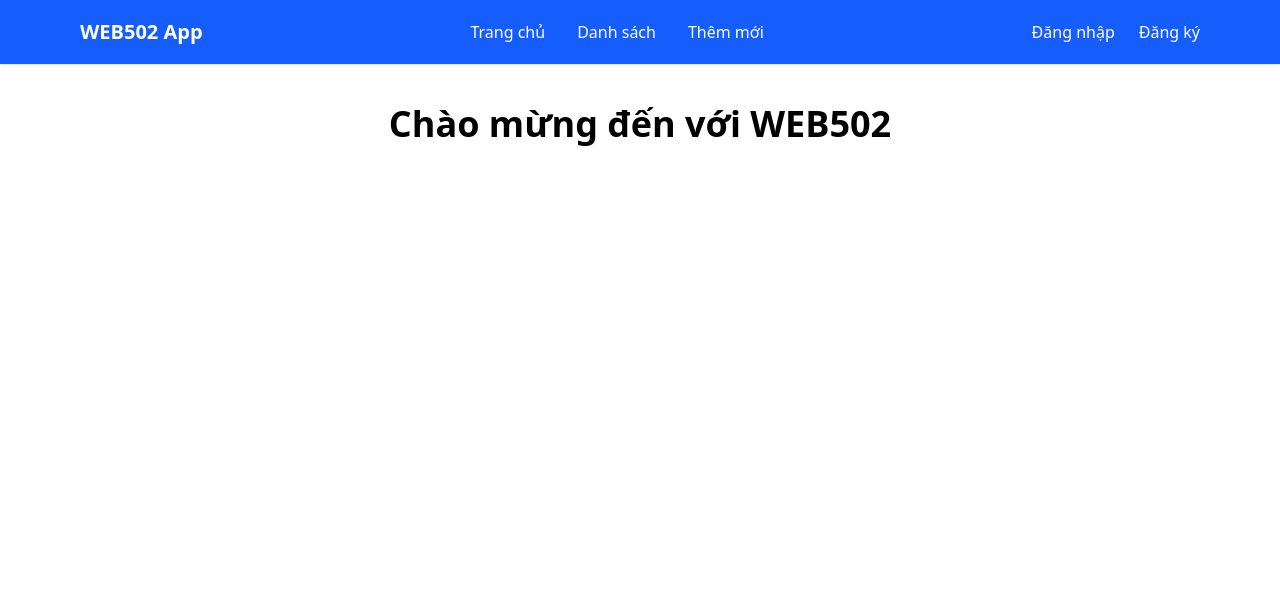
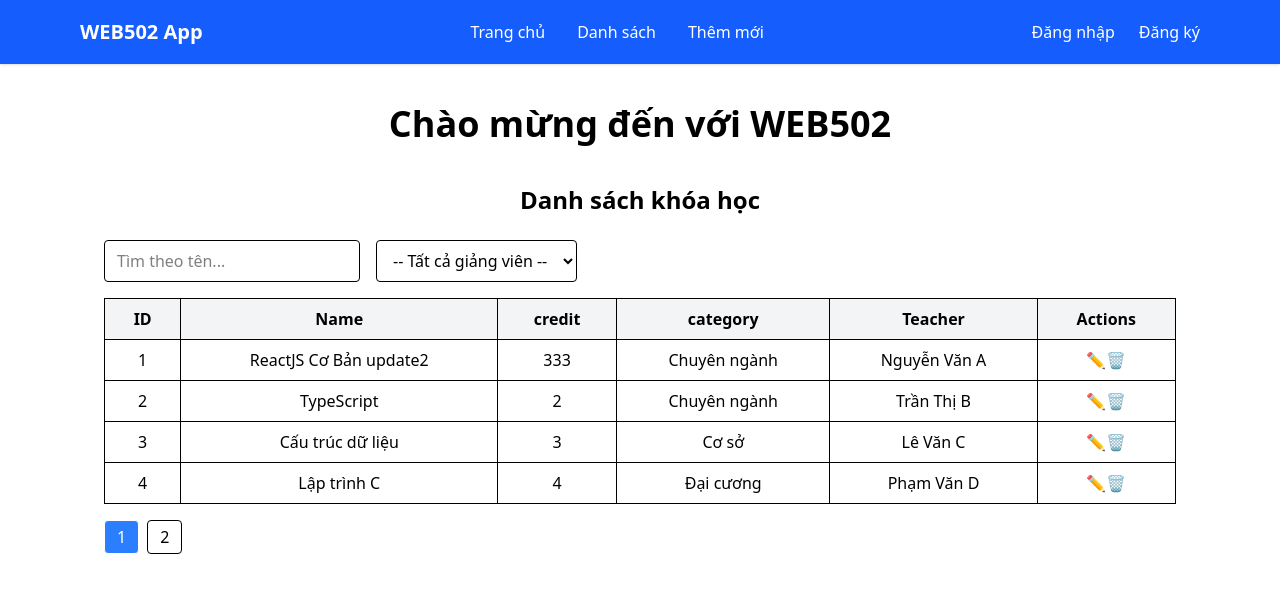
Before and after one commit to kiemhieu-hub/Typescript-WD20308, a React (Vite) app in the folder web502-typescript-base-main/: page /list in a window 1280 px wide. Shown: the top 592 px of the page. Built offline with nearby package versions, Linux system fonts and the light colour scheme; data requests are answered from the project's data file.

Commit message:
update 04/02

```diff
--- /dev/null
+++ b/web502-typescript-base-main/db.json
@@ -0,0 +1,66 @@
+{
+  "courses": [
+    {
+      "id": 1,
+      "name": "ReactJS Cơ Bản update2",
+      "credit": "333",
+      "category": "Chuyên ngành",
+      "teacher": "Nguyễn Văn A"
+    },
+    {
+      "id": 2,
+      "name": "TypeScript",
+      "credit": 2,
+      "category": "Chuyên ngành",
+      "teacher": "Trần Thị B"
+    },
+    {
+      "id": 3,
+      "name": "Cấu trúc dữ liệu",
+      "credit": 3,
+      "category": "Cơ sở",
+      "teacher": "Lê Văn C"
+    },
+    {
+      "id": 4,
+      "name": "Lập trình C",
+      "credit": 4,
+      "category": "Đại cương",
+      "teacher": "Phạm Văn D"
+    },
+    {
+      "name": "kh1",
+      "credit": "3",
+      "category": "Cơ sở",
+      "teacher": "ng van a",
+      "id": 5
+    },
+    {
+      "name": "chiu",
+      "credit": "1234",
+      "category": "Đại cương",
+      "teacher": "ng van d",
+      "id": 6
+    },
+    {
+      "name": "vvabc",
+      "credit": "111",
+      "category": "Chuyên ngành",
+      "teacher": "ng van d",
+      "id": 7
+    }
+  ],
+  "users": [
+    {
+      "email": "emchiuthua123@gmail.com",
+      "password": "$2a$10$X4mI696pi0SHIol2zLwkpuEN3DMWSFj4v7dD8VutwwmvUmnyKDBue",
+      "id": 1
+    },
+    {
+      "email": "emchiuthua1234@gmail.com",
+      "password": "$2a$10$8sxWR6owQcMogdqSS/U8GeKr2foGEC5QXUrkMTR6nsaPu6aOtqQB6",
+      "username": "admin1",
+      "id": 2
+    }
+  ]
+}
--- a/web502-typescript-base-main/package.json
+++ b/web502-typescript-base-main/package.json
@@ -5,7 +5,7 @@
   "type": "module",
   "scripts": {
     "dev": "vite",
-    "server": "npx json-server-auth db.json",
+    "db": "npx json-server-auth db.json",
     "build": "tsc -b && vite build",
     "lint": "eslint .",
     "preview": "vite preview"
--- a/web502-typescript-base-main/src/App.tsx
+++ b/web502-typescript-base-main/src/App.tsx
@@ -1,7 +1,26 @@
 import { Toaster } from "react-hot-toast";
-import { Link } from "react-router-dom";
+import { Link, Route, Routes } from "react-router-dom";
+import ListPage from "./pages/List";
+import AddPage from "./pages/Add";
+import AuthPage from "./pages/AuthPage";
+import ProtectRoute from "./components/ProtectRoute";
+import { useNavigate } from "react-router-dom";
+import toast from "react-hot-toast";
+
 
 function App() {
+  const navigate = useNavigate();
+
+  const isLoggedIn = Boolean(localStorage.getItem("accessToken"));
+  const user = JSON.parse(localStorage.getItem("user") || "null");
+  console.log("USER:", user);
+
+  const logout = () => {
+    localStorage.removeItem("accessToken");
+    localStorage.removeItem("user");
+    toast.success("Đăng xuất thành công 👋");
+    navigate("/login");
+  };
   return (
     <>
       <nav className="bg-blue-600 text-white shadow">
@@ -14,28 +33,61 @@ function App() {
             <Link to="#" className="hover:text-gray-200">
               Trang chủ
             </Link>
-            <Link to="#" className="hover:text-gray-200">
+            <Link to="/list" className="hover:text-gray-200">
               Danh sách
             </Link>
-            <Link to="#" className="hover:text-gray-200">
+            <Link to="/add" className="hover:text-gray-200">
               Thêm mới
             </Link>
           </div>
 
           <div className="hidden md:flex items-center space-x-6">
-            <Link to="#" className="hover:text-gray-200">
-              Đăng nhập
-            </Link>
-            <Link to="#" className="hover:text-gray-200">
-              Đăng ký
-            </Link>
+            {!isLoggedIn ? (
+              <>
+                <Link to="/login" className="hover:text-gray-200">
+                  Đăng nhập
+                </Link>
+                <Link to="/register" className="hover:text-gray-200">
+                  Đăng ký
+                </Link>
+              </>
+            ) : (
+              <>
+                <span className="text-sm">👋 {user?.email}</span>
+                <button
+                  onClick={logout}
+                  className="bg-red-500 px-3 py-1 rounded hover:bg-red-600"
+                >
+                  Đăng xuất
+                </button>
+              </>
+            )}
           </div>
+
+
+
         </div>
       </nav>
 
-      {/* MAIN CONTENT */}
+
       <div className="max-w-6xl mx-auto mt-10 px-4 text-center">
         <h1 className="text-4xl font-bold mb-4">Chào mừng đến với WEB502</h1>
+        <Routes>
+          <Route
+            path="/"
+            element={<h2 className="text-2xl">Trang chủ nè 👋</h2>}
+          />
+
+          <Route path="/list" element={<ListPage />} />
+
+          <Route element={<ProtectRoute></ProtectRoute>}>
+            <Route path="/add" element={<AddPage />} />
+            <Route path="/edit/:id" element={<AddPage />} />
+          </Route>
+
+          <Route path="/register" element={<AuthPage isRegister />}></Route>
+          <Route path="/login" element={<AuthPage />}></Route>
+        </Routes>
       </div>
 
       <Toaster />
--- a/web502-typescript-base-main/src/pages/Add.tsx
+++ b/web502-typescript-base-main/src/pages/Add.tsx
@@ -1,42 +1,139 @@
+import { useForm, SubmitHandler } from "react-hook-form";
+import axios from "axios";
+import { useEffect } from "react";
+import { useNavigate, useParams } from "react-router-dom";
+
+type FormValues = {
+  name: string;
+  credit: number;
+  category: string;
+  teacher: string;
+};
+
 function AddPage() {
+  const navigate = useNavigate();
+  const { id } = useParams(); // có id => edit
+
+  const {
+    register,
+    handleSubmit,
+    reset,
+    formState: { errors },
+  } = useForm<FormValues>();
+
+
+  useEffect(() => {
+    if (!id) return;
+
+    const getDetail = async () => {
+      try {
+        const { data } = await axios.get(
+          `http://localhost:3000/courses/${id}`
+        );
+        reset(data); // đổ dữ liệu vào form
+      } catch (error) {
+        console.log(error);
+      }
+    };
+
+    getDetail();
+  }, [id, reset]);
+
+
+  const onSubmit: SubmitHandler<FormValues> = async (data) => {
+    try {
+      if (id) {
+
+        await axios.put(`http://localhost:3000/courses/${id}`, data);
+        alert("Cập nhật thành công");
+      } else {
+        await axios.post("http://localhost:3000/courses", data);
+        alert("Thêm khóa học thành công");
+      }
+      navigate("/");
+    } catch (error) {
+      console.log(error);
+      alert("Thao tác thất bại");
+    }
+  };
+
   return (
     <div className="p-6">
-      <h1 className="text-2xl font-semibold mb-6">Thêm mới</h1>
+      <h1 className="text-2xl font-semibold mb-6">
+        {id ? "Cập nhật khóa học" : "Thêm khóa học"}
+      </h1>
 
-      <form className="space-y-6">
-        {/* Text input */}
+      <form onSubmit={handleSubmit(onSubmit)} className="space-y-5 max-w-xl">
         <div>
-          <label htmlFor="text" className="block font-medium mb-1">
-            Text
-          </label>
+          <label className="block font-medium mb-1">Tên khóa học</label>
           <input
-            type="text"
-            id="text"
-            className="w-full border rounded-lg px-3 py-2 focus:outline-none focus:ring-2 focus:ring-blue-500"
+            className="w-full border px-3 py-2 rounded"
+            {...register("name", {
+              required: "Tên khóa học không được để trống",
+              minLength: { value: 3, message: "Tên > 3 ký tự" },
+            })}
           />
+          {errors.name && (
+            <p className="text-red-500 text-sm">{errors.name.message}</p>
+          )}
         </div>
 
-        {/* Select */}
         <div>
-          <label htmlFor="selectOption" className="block font-medium mb-1">
-            Select - option
-          </label>
-          <select
-            id="selectOption"
-            className="w-full border rounded-lg px-3 py-2 bg-white focus:outline-none focus:ring-2 focus:ring-blue-500"
-          >
-            <option value="1">One</option>
-            <option value="2">Two</option>
-            <option value="3">Three</option>
-          </select>
+          <label className="block font-medium mb-1">Số tín chỉ</label>
+          <input
+            type="number"
+            className="w-full border px-3 py-2 rounded"
+            {...register("credit", {
+              required: "Credit không được để trống",
+              min: { value: 1, message: "Credit >= 1" },
+            })}
+          />
+          {errors.credit && (
+            <p className="text-red-500 text-sm">
+              {errors.credit.message}
+            </p>
+          )}
         </div>
 
-        {/* Submit button */}
+        <div>
+          <label className="block font-medium mb-1">Danh mục</label>
+          <select
+            className="w-full border px-3 py-2 rounded"
+            {...register("category", { required: "Chọn danh mục" })}
+          >
+            <option value="">-- Chọn --</option>
+            <option value="Chuyên ngành">Chuyên ngành</option>
+            <option value="Cơ sở">Cơ sở</option>
+            <option value="Đại cương">Đại cương</option>
+          </select>
+          {errors.category && (
+            <p className="text-red-500 text-sm">
+              {errors.category.message}
+            </p>
+          )}
+        </div>
+
+        <div>
+          <label className="block font-medium mb-1">Giảng viên</label>
+          <input
+            className="w-full border px-3 py-2 rounded"
+            {...register("teacher", {
+              required: "Tên giảng viên không được để trống",
+              minLength: { value: 3, message: "Tên > 3 ký tự" },
+            })}
+          />
+          {errors.teacher && (
+            <p className="text-red-500 text-sm">
+              {errors.teacher.message}
+            </p>
+          )}
+        </div>
+
         <button
           type="submit"
-          className="px-5 py-2 bg-blue-600 text-white rounded-lg hover:bg-blue-700 transition"
+          className="px-5 py-2 bg-blue-600 text-white rounded"
         >
-          Submit
+          {id ? "Cập nhật" : "Thêm mới"}
         </button>
       </form>
     </div>
--- a/web502-typescript-base-main/src/pages/List.tsx
+++ b/web502-typescript-base-main/src/pages/List.tsx
@@ -1,37 +1,174 @@
+import { useEffect, useState } from "react";
+import axios from "axios";
+import { Link } from "react-router-dom";
+
+type Course = {
+  id: number;
+  name: string;
+  credit: number;
+  category: string;
+  teacher: string;
+};
+
+const PAGE_SIZE = 4;
+
 function ListPage() {
+  const [courses, setCourses] = useState<Course[]>([]);
+  const [search, setSearch] = useState("");
+  const [teacherFilter, setTeacherFilter] = useState("");
+  const [currentPage, setCurrentPage] = useState(1);
+
+  //api
+  useEffect(() => {
+
+  const token = localStorage.getItem("accessToken");
+  const config ={
+    headers:{
+      Authorization: `Bearer ${token}`
+    }
+  }
+  const getAll = async () => {
+    try {
+      const { data } = await axios.get("http://localhost:3000/courses",config);
+      setCourses(data);
+      setCurrentPage(1); // ⭐ QUAN TRỌNG
+    } catch (error) {
+      console.log(error);
+    }
+  };
+
+  getAll();
+}, [location.pathname]);
+
+  //xóa
+  const handleDelete = async (id: number) => {
+    const ok = window.confirm("Bạn có chắc chắn muốn xóa khóa học này không?");
+    if (!ok) return;
+
+    try {
+      await axios.delete(`http://localhost:3000/courses/${id}`);
+
+      setCourses((prev) => prev.filter((c) => c.id !== id));
+
+      alert("Xóa khóa học thành công ");
+    } catch (error) {
+      console.log(error);
+      alert("Xóa thất bại");
+    }
+  };
+  // lấy danh sách teacher
+  const teachers = Array.from(new Set(courses.map((c) => c.teacher)));
+  // filter + search
+  const filteredCourses = courses.filter((course) => {
+    const matchName = course.name
+      .toLowerCase()
+      .includes(search.toLowerCase());
+    const matchTeacher =
+      teacherFilter === "" || course.teacher === teacherFilter;
+    return matchName && matchTeacher;
+  });
+
+  // page
+  const totalPages = Math.ceil(filteredCourses.length / PAGE_SIZE);
+  const startIndex = (currentPage - 1) * PAGE_SIZE;
+  const paginatedCourses = filteredCourses.slice(
+    startIndex,startIndex + PAGE_SIZE
+  );
+
   return (
     <div className="p-6">
-      <h1 className="text-2xl font-semibold mb-6">Danh sách</h1>
+      <h1 className="text-2xl font-semibold mb-6">Danh sách khóa học</h1>
+      <div className="flex gap-4 mb-4">
+        <input
+          type="text"
+          placeholder="Tìm theo tên..."
+          value={search}
+          onChange={(e) => {
+            setSearch(e.target.value);
+            setCurrentPage(1);
+          }}
+          className="border px-3 py-2 rounded w-64"/>
+
+        <select
+          value={teacherFilter}
+          onChange={(e) => {
+            setTeacherFilter(e.target.value);
+            setCurrentPage(1);
+          }}
+          className="border px-3 py-2 rounded"
+        >
+          <option value="">-- Tất cả giảng viên --</option>
+          {teachers.map((teacher) => (
+            <option key={teacher} value={teacher}>
+              {teacher}
+            </option>
+          ))}
+        </select>
+      </div>
+
 
       <div className="overflow-x-auto">
         <table className="w-full border border-gray-300 rounded-lg">
           <thead className="bg-gray-100">
             <tr>
-              <th className="px-4 py-2 border border-gray-300 text-left">ID</th>
-              <th className="px-4 py-2 border border-gray-300 text-left">
-                Name
-              </th>
-              <th className="px-4 py-2 border border-gray-300 text-left">
-                Description
-              </th>
-              <th className="px-4 py-2 border border-gray-300 text-left">
-                Actions
-              </th>
+              <th className="px-4 py-2 border">ID</th>
+              <th className="px-4 py-2 border">Name</th>
+              <th className="px-4 py-2 border">credit</th>
+              <th className="px-4 py-2 border">category</th>
+              <th className="px-4 py-2 border">Teacher</th>
+              <th className="px-4 py-2 border">Actions</th>
             </tr>
           </thead>
 
           <tbody>
-            <tr className="hover:bg-gray-50">
-              <td className="px-4 py-2 border border-gray-300">1</td>
-              <td className="px-4 py-2 border border-gray-300">Mark</td>
-              <td className="px-4 py-2 border border-gray-300">Description</td>
-              <td className="px-4 py-2 border border-gray-300">Edit</td>
-            </tr>
+            {paginatedCourses.map((course) => (
+              <tr key={course.id} className="hover:bg-gray-50">
+                <td className="px-4 py-2 border">{course.id}</td>
+                <td className="px-4 py-2 border">{course.name}</td>
+                <td className="px-4 py-2 border">{course.credit}</td>
+                <td className="px-4 py-2 border">{course.category}</td>
+                <td className="px-4 py-2 border">{course.teacher}</td>
+                <td className="px-4 py-2 border">
+                  <Link to={`/edit/${course.id}`}>✏️</Link>
+                  <button
+                    onClick={() => handleDelete(course.id)}
+                    title="Xóa"
+                  >
+                    🗑️
+                  </button>
+
+                </td>
+              </tr>
+            ))}
+
+            {paginatedCourses.length === 0 && (
+              <tr>
+                <td colSpan={4} className="text-center py-4">
+                  Không có dữ liệu
+                </td>
+              </tr>
+            )}
           </tbody>
         </table>
       </div>
+
+      <div className="flex gap-2 mt-4">
+        {Array.from({ length: totalPages }).map((_, index) => (
+          <button
+            key={index}
+            onClick={() => setCurrentPage(index + 1)}
+            className={`px-3 py-1 border rounded ${currentPage === index + 1
+                ? "bg-blue-500 text-white"
+                : ""
+              }`}
+          >
+            {index + 1}
+          </button>
+        ))}
+      </div>
     </div>
   );
+
 }
 
 export default ListPage;
```
